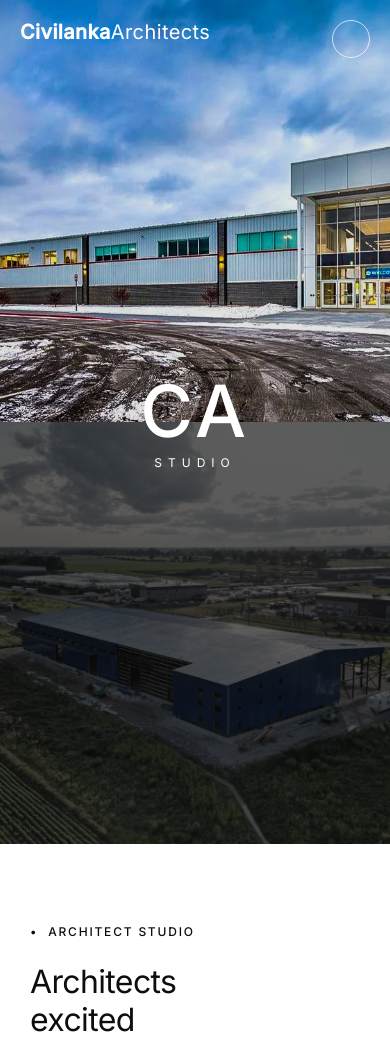
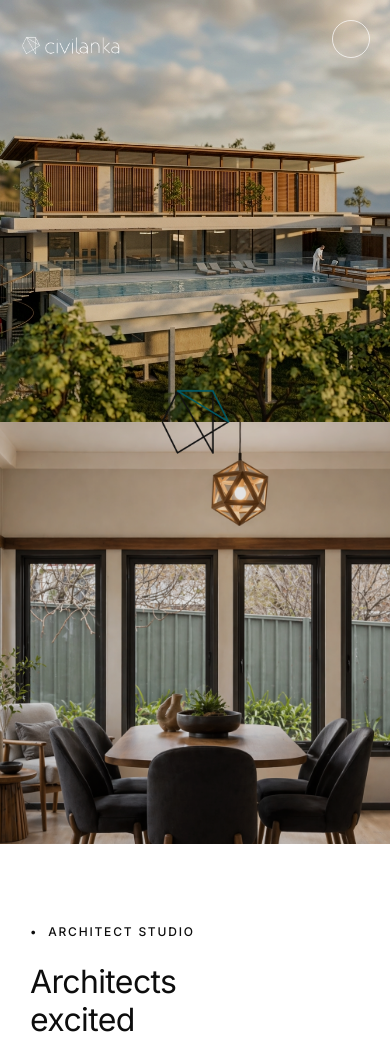
Before and after one commit to MrKRW/civillanka, a PHP site: page / in a window 390 px wide. Shown: the top 1040 px of the page. Run offline with PHP 8.4, Linux system fonts and the light colour scheme.

Commit message:
implement global design tokens, responsive layout styles, and sticky navigation headers

```diff
--- a/assets/css/style.css
+++ b/assets/css/style.css
@@ -95,7 +95,7 @@ p { line-height: 1.75; color: var(--gray-dark); font-weight: 300; }
   display: flex;
   flex-direction: column;
   justify-content: center;
-  padding: 0 0 0 32px;
+  padding: 0 0 0 90px;
   pointer-events: none;
   transition: opacity 0.35s var(--ease), transform 0.35s var(--ease);
 }
@@ -129,7 +129,7 @@ p { line-height: 1.75; color: var(--gray-dark); font-weight: 300; }
 #side-nav ul li a {
   font-family: var(--font-h);
   font-size: 1.25rem;
-  font-weight: 300;
+  font-weight: 500;
   letter-spacing: 0.04em;
   color: rgba(255,255,255,0.9);
   transition: color 0.3s var(--ease);
@@ -138,7 +138,7 @@ p { line-height: 1.75; color: var(--gray-dark); font-weight: 300; }
 }
 #side-nav ul li.active a {
   color: var(--white);
-  font-weight: 400;
+  font-weight: 700;
 }
 #side-nav ul li a:hover { color: var(--white); }
 
@@ -182,7 +182,7 @@ p { line-height: 1.75; color: var(--gray-dark); font-weight: 300; }
 
 /* Logo Images */
 .logo-img {
-  height: 28px;
+  height: 48px;
   width: auto;
   display: block;
 }
@@ -191,7 +191,7 @@ p { line-height: 1.75; color: var(--gray-dark); font-weight: 300; }
   filter: brightness(0) invert(1); /* Makes dark logo white */
 }
 .logo-img--sticky {
-  height: 32px;
+  height: 40px;
 }
 
 /* Circle button — floats over hero, hides when sticky header appears */
@@ -381,24 +381,13 @@ p { line-height: 1.75; color: var(--gray-dark); font-weight: 300; }
   transform: translate(-50%, -50%);
   text-align: center;
   z-index: 10;
-  color: var(--white);
   pointer-events: none;
 }
 
-.brand-letters {
-  font-family: var(--font-b);
-  font-size: 4.5rem;
-  font-weight: 500;
-  line-height: 1;
-  letter-spacing: 0.05em;
-}
-
-.brand-sub {
-  font-family: var(--font-b);
-  font-size: 0.75rem;
-  letter-spacing: 0.5em;
-  text-transform: uppercase;
-  margin-top: 8px;
+.center-logo-img {
+  max-width: 280px;
+  height: auto;
+  display: block;
 }
 
 @media (max-width: 900px) {
--- a/index.php
+++ b/index.php
@@ -30,7 +30,7 @@
   <header id="sticky-header" role="banner" aria-label="Sticky Navigation">
     <!-- Logo left -->
     <a href="index.php" class="sticky-logo" aria-label="Civilanka Home">
-      <strong>Civilanka</strong>Architects
+      <img src="Logos/sharedImage%20-%20Copy.PNG" alt="Civilanka Architects" class="logo-img logo-img--sticky" />
     </a>
 
     <!-- Nav center -->
@@ -77,7 +77,7 @@
 ============================================================ -->
   <div id="top-bar" aria-label="Site header">
     <a href="index.php" class="site-logo" aria-label="Civilanka Home">
-      <strong>Civilanka</strong>Architects
+      <img src="Logos/sharedImage%20-%20Copy.PNG" alt="Civilanka Architects" class="logo-img logo-img--hero" />
     </a>
     <!-- Circle menu button (top right) -->
     <button class="circle-btn" id="circle-menu-btn" aria-label="Open menu" aria-expanded="false"></button>
@@ -89,22 +89,21 @@
   <section id="hero" class="split-view" aria-label="Featured Projects Split View">
     <!-- Left Half -->
     <div class="split-half split-left">
-      <img src="Project%20images/2023-11-07.jpg" class="split-bg" alt="Exterior architecture" />
+      <img src="Project%20images/1%20(4).png" class="split-bg" alt="Exterior architecture" />
       <div class="split-overlay"></div>
       <div class="vert-text vert-left">exterior</div>
     </div>
 
     <!-- Right Half -->
     <div class="split-half split-right">
-      <img src="Project%20images/WhatsApp%20Image%202023-07-17%20at%2021.07.37%20(1).jpeg" class="split-bg filter-dark" alt="Interior design" />
-      <div class="split-overlay dark"></div>
+      <img src="Project%20images/A%20(10).png" class="split-bg" alt="Interior design" />
+      <div class="split-overlay"></div>
       <div class="vert-text vert-right">interior</div>
     </div>
 
-    <!-- Center Logo / Text -->
+    <!-- Center Logo -->
     <div class="center-brand">
-      <div class="brand-letters">CA</div>
-      <div class="brand-sub">STUDIO</div>
+      <img src="Logos/transparent-logo-only.png" alt="Civilanka Logo" class="center-logo-img" />
     </div>
   </section>
 
```
Also changed, not shown: Logos/transparent-logo-only.png (renamed from Logos/WhatsApp Image 2024-01-28 at 13.10.34_def965ff.png), Project images/A (10).png (added).
